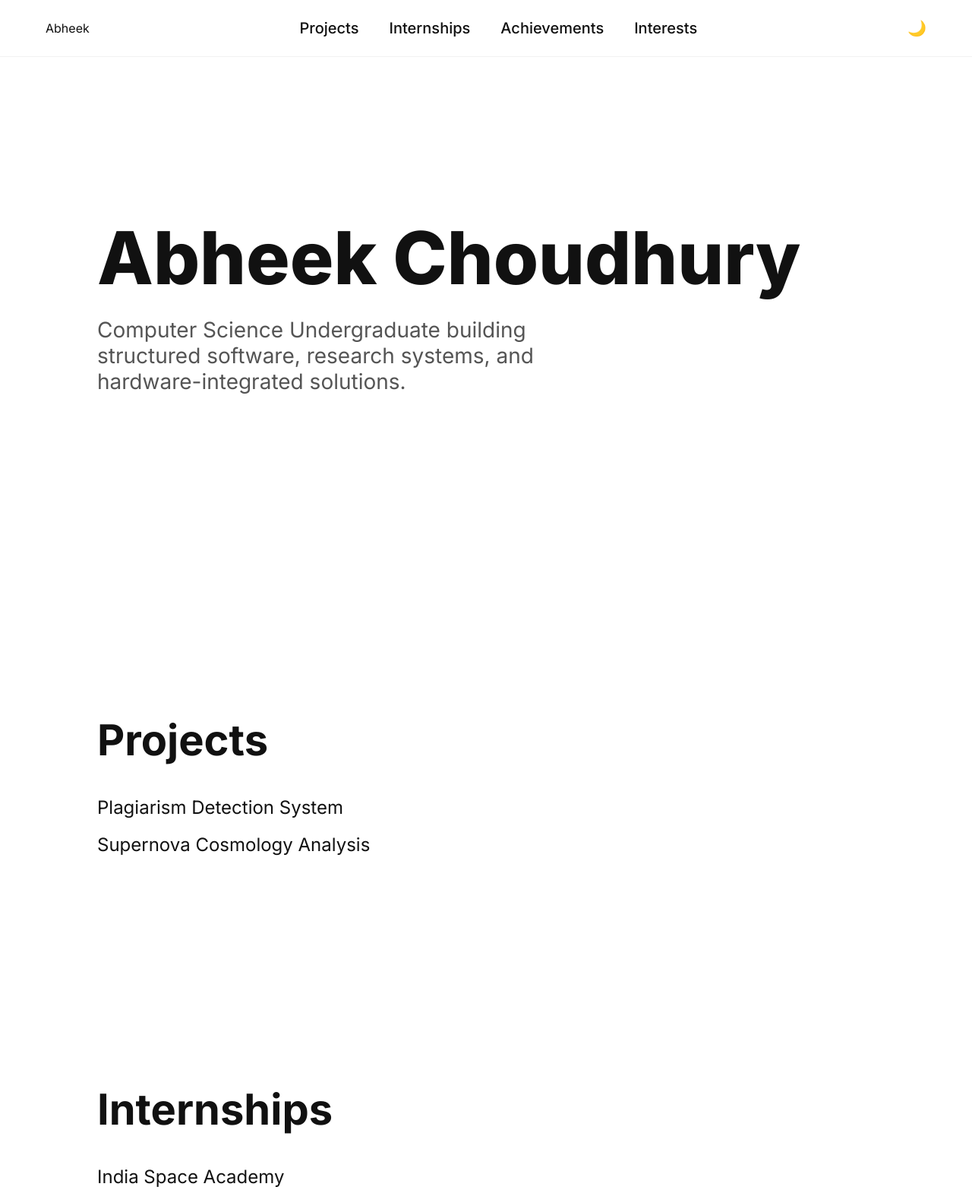
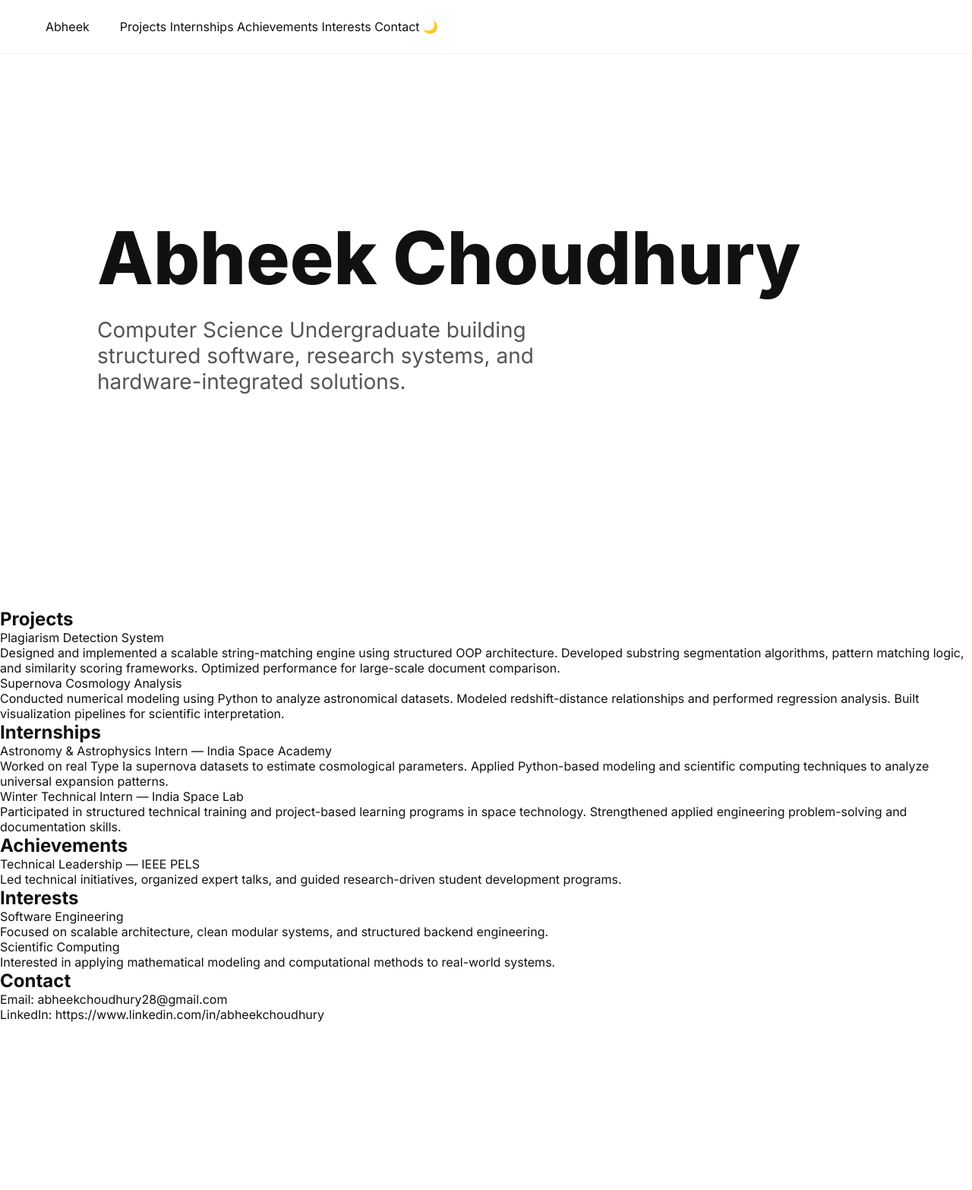
Before and after one commit to abheek28/abheek28.github.io, a plain HTML site: page index.html in a window 1280 px wide. Shown: the top 1566 px of the page at 76% size. After the commit the page ends 1345 px from the top, so only its background shows below. Drawn offline with Linux system fonts and the light colour scheme.

Commit message:
Update index.html

```diff
--- a/index.html
+++ b/index.html
@@ -3,59 +3,102 @@
 <head>
 <meta charset="UTF-8">
 <meta name="viewport" content="width=device-width, initial-scale=1.0">
-<title>Abheek Choudhury</title>
 
-<link href="https://fonts.googleapis.com/css2?family=Inter:wght@400;500;600;700;800&display=swap" rel="stylesheet">
+<link href="https://fonts.googleapis.com/css2?family=Inter:wght@400;500;600;700;800;900&display=swap" rel="stylesheet">
 <link rel="stylesheet" href="style.css">
 <script defer src="script.js"></script>
+
+<title>Abheek Choudhury</title>
 </head>
 
 <body>
 
-<header class="navbar">
-  <div class="nav-inner">
-    <div class="logo">Abheek</div>
-
-    <nav>
-      <a href="#projects" class="nav-item">Projects</a>
-      <a href="#internships" class="nav-item">Internships</a>
-      <a href="#achievements" class="nav-item">Achievements</a>
-      <a href="#interests" class="nav-item">Interests</a>
-    </nav>
-
-    <button id="themeToggle">🌙</button>
+<nav class="navbar">
+  <div class="logo">Abheek</div>
+  <div class="nav-links">
+    <span data-section="projects">Projects</span>
+    <span data-section="internships">Internships</span>
+    <span data-section="achievements">Achievements</span>
+    <span data-section="interests">Interests</span>
+    <span data-section="contact">Contact</span>
+    <span id="theme-toggle">🌙</span>
   </div>
-</header>
+</nav>
 
 <section class="hero">
   <h1>Abheek Choudhury</h1>
-  <p>
-    Computer Science Undergraduate building structured software,
-    research systems, and hardware-integrated solutions.
-  </p>
+  <p>Computer Science Undergraduate building structured software, research systems, and hardware-integrated solutions.</p>
 </section>
 
-<section id="projects" class="section">
+<section id="projects" class="content-section">
   <h2>Projects</h2>
-  <p>Plagiarism Detection System</p>
-  <p>Supernova Cosmology Analysis</p>
+
+  <div class="item">
+    <div class="item-title">Plagiarism Detection System</div>
+    <div class="item-content">
+      Designed and implemented a scalable string-matching engine using structured OOP architecture. Developed substring segmentation algorithms, pattern matching logic, and similarity scoring frameworks. Optimized performance for large-scale document comparison.
+    </div>
+  </div>
+
+  <div class="item">
+    <div class="item-title">Supernova Cosmology Analysis</div>
+    <div class="item-content">
+      Conducted numerical modeling using Python to analyze astronomical datasets. Modeled redshift-distance relationships and performed regression analysis. Built visualization pipelines for scientific interpretation.
+    </div>
+  </div>
 </section>
 
-<section id="internships" class="section">
+<section id="internships" class="content-section">
   <h2>Internships</h2>
-  <p>India Space Academy</p>
-  <p>India Space Lab</p>
+
+  <div class="item">
+    <div class="item-title">Astronomy & Astrophysics Intern — India Space Academy</div>
+    <div class="item-content">
+      Worked on real Type Ia supernova datasets to estimate cosmological parameters. Applied Python-based modeling and scientific computing techniques to analyze universal expansion patterns.
+    </div>
+  </div>
+
+  <div class="item">
+    <div class="item-title">Winter Technical Intern — India Space Lab</div>
+    <div class="item-content">
+      Participated in structured technical training and project-based learning programs in space technology. Strengthened applied engineering problem-solving and documentation skills.
+    </div>
+  </div>
 </section>
 
-<section id="achievements" class="section">
+<section id="achievements" class="content-section">
   <h2>Achievements</h2>
-  <p>Technical Leadership – IEEE PELS</p>
+
+  <div class="item">
+    <div class="item-title">Technical Leadership — IEEE PELS</div>
+    <div class="item-content">
+      Led technical initiatives, organized expert talks, and guided research-driven student development programs.
+    </div>
+  </div>
 </section>
 
-<section id="interests" class="section">
+<section id="interests" class="content-section">
   <h2>Interests</h2>
-  <p>Software Engineering</p>
-  <p>Scientific Computing</p>
+
+  <div class="item">
+    <div class="item-title">Software Engineering</div>
+    <div class="item-content">
+      Focused on scalable architecture, clean modular systems, and structured backend engineering.
+    </div>
+  </div>
+
+  <div class="item">
+    <div class="item-title">Scientific Computing</div>
+    <div class="item-content">
+      Interested in applying mathematical modeling and computational methods to real-world systems.
+    </div>
+  </div>
+</section>
+
+<section id="contact" class="content-section">
+  <h2>Contact</h2>
+  <p>Email: abheekchoudhury28@gmail.com</p>
+  <p>LinkedIn: https://www.linkedin.com/in/abheekchoudhury</p>
 </section>
 
 </body>
```
